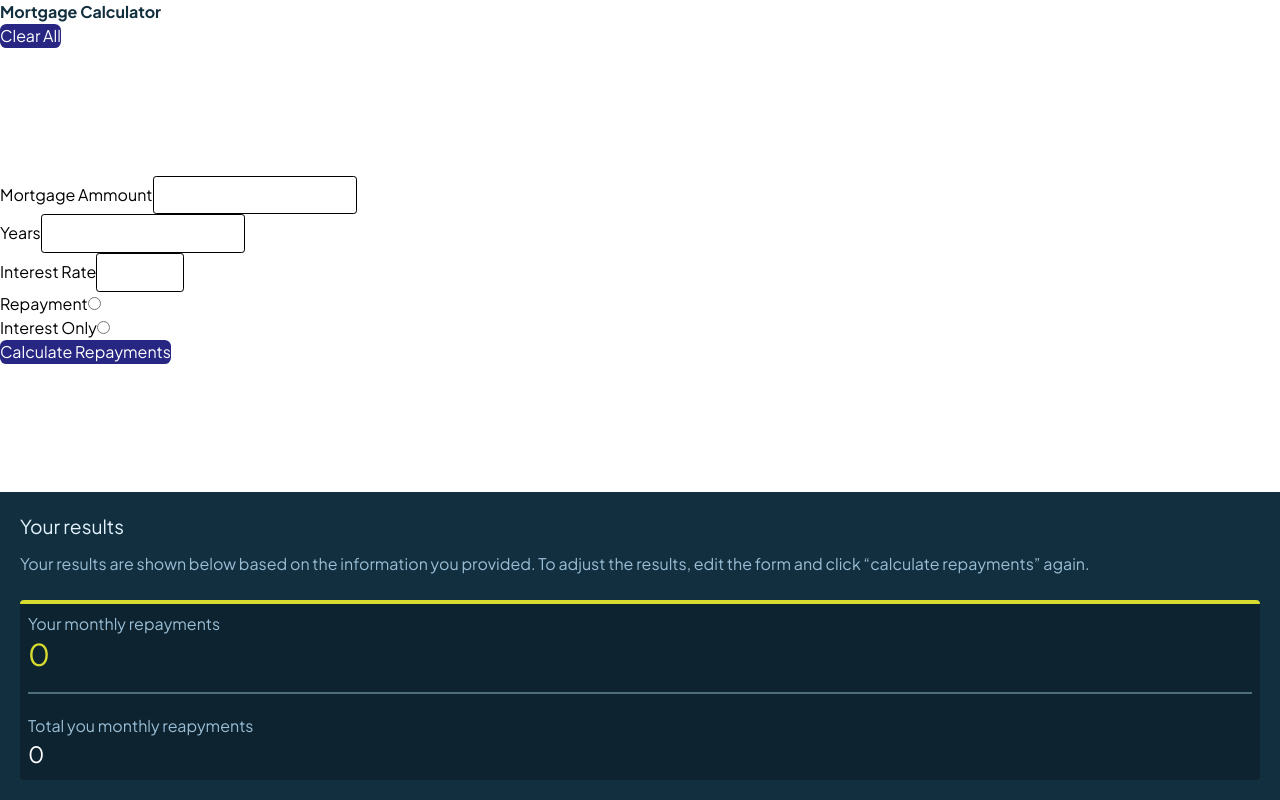
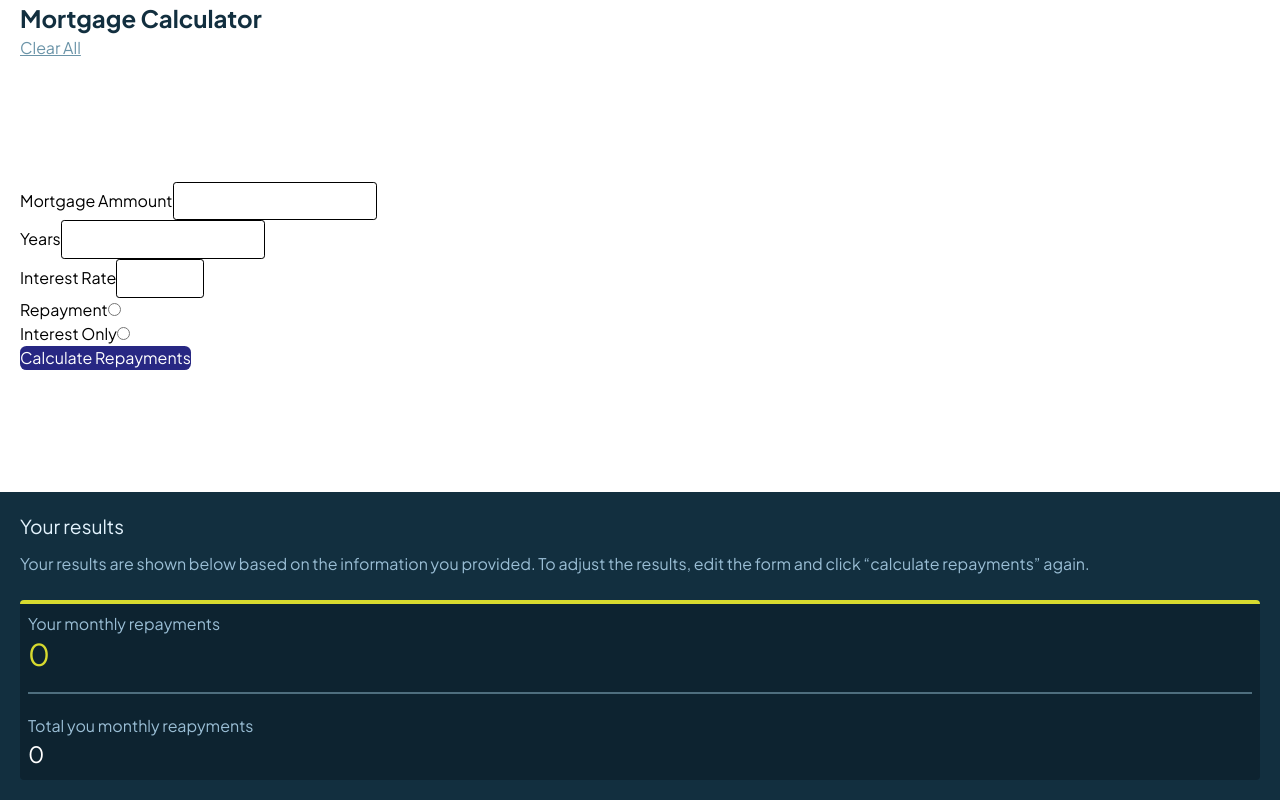
Before and after one commit to Humber70/mortgage-repayment-calculator, a React (Vite) app: page / in a window 1280 px wide. Built offline with nearby package versions, Linux system fonts and the light colour scheme.

Commit message:
style: enhance header and main section styles for improved layout

```diff
--- a/src/App.jsx
+++ b/src/App.jsx
@@ -124,12 +124,12 @@ function MortgageCalculator() {
   return (
     <>
       <section className="h-screen flex flex-col justify-between">
-        <header>
-          <h1 className="text-[var(--slate-900)] font-[var(--font-w-700)]">Mortgage Calculator</h1>
-          <button onClick={handleClickClearInptus}>Clear All</button>
+        <header className="px-[20px]">
+          <h1 className="text-[1.5rem] text-[var(--slate-900)] font-[var(--font-w-700)]">Mortgage Calculator</h1>
+          <button className="bg-transparent text-[var(--slate-500)] underline" onClick={handleClickClearInptus}>Clear All</button>
         </header>
 
-        <main>
+        <main className="px-[20px]">
           <FormCalculate data={{formatterValue, messageError, inputRefRate, inputRefYear, handleChangeRepayment, handleChangeInterestRate, handleNumeric, handleClickCalulate}}/>
         </main>
         <ResultsCalculate results={data}/>
```
